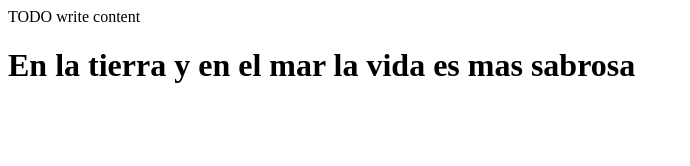
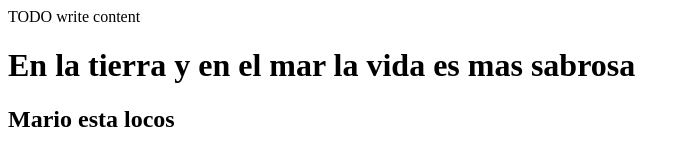
Before and after one commit to percyjgm/prueba, a plain HTML site: page web/index.html in a window 1280 px wide. Shown: the whole page, without its empty margins (0-690 px from the left). Drawn offline with Linux system fonts and the light colour scheme.

Commit message:
Update index.html

```diff
--- a/web/index.html
+++ b/web/index.html
@@ -13,7 +13,7 @@ and open the template in the editor.
     <body>
         <div>TODO write content</div>
         <h1>En la tierra y en el mar la vida es mas sabrosa</h1>
-
+        <h2>Mario esta locos</h2>
 
     </body>
 </html>
```
